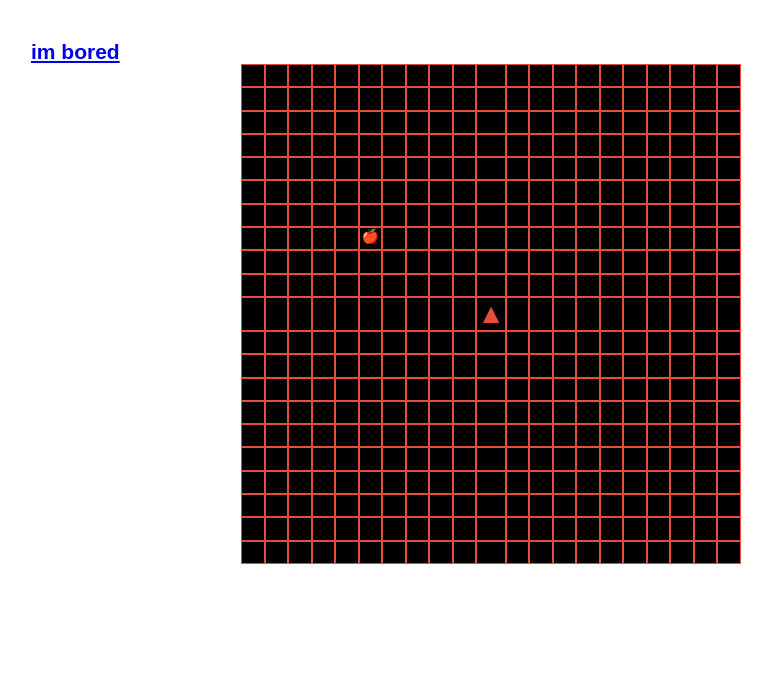
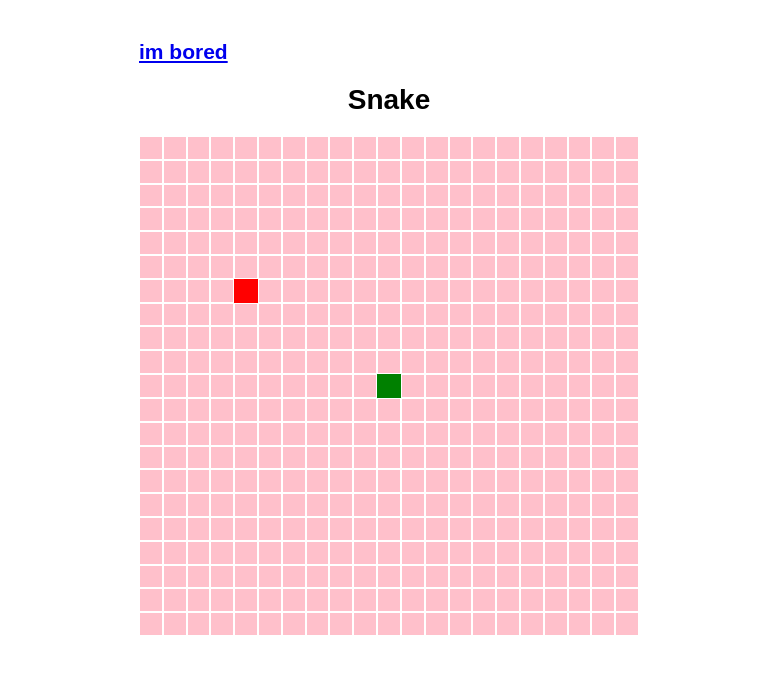
Before and after one commit to tassavarat/im_bored, a React (Create React App) app: page /snake in a window 1280 px wide. Shown: the top 674 px of the page, without its empty margins (41-813 px from the left). Built offline with nearby package versions, Linux system fonts and the light colour scheme.

Commit message:
Refactoring code, Adding positioned snake head and food in grid

```diff
--- a/src/snake/snake.css
+++ b/src/snake/snake.css
@@ -1,210 +1,34 @@
-/*
 .game {
   display: flex;
-  flex-direction: column;
-  justify-content:center;
   align-items: center;
 }
 
-.wrapper {
-  display: flex;
-  justify-content:center;
-  align-items: center;
+.wrapper h1 {
+  text-align: center;
 }
 
-.grid {
-  width:300px;
-  height:300px;
+.wrapper {
+ display: flex;
+ justify-content: center;
+ flex-direction: column;
+ }
+
+ .grid {
+  width: 500px;
+  height: 500px;
   display: grid;
+  background: pink;
   grid-template-columns: repeat(21, 1fr);
-  grid-template-rows: repeat(21, 1fr);
-  background: white;
 }
 
 .cell {
-  display: inline-block;
-}
-
-.cell-border{
-  border: 0.5px solid #e74c3c;
-}
-*/
-body {
-  width: 80vw;
-  height: 80vh;
-}
-
-h1,h2,h3,h4,h5,h6 {
-  margin:0;
-  padding:0;
-  display: inline-block;
-}
-
-.game {
-  display: flex;
-  flex-direction: column;
-  justify-content:center;
-  align-items: center;
-}
-
-.info {
-  display: inline-block;
-}
-
-.info div {
-  display: inline-block;
-}
-
-.show-grid {
-  padding: 2px;
-}
-
-.score {
-  padding: 2px;
-}
-
-.timer {
-  width: 140px;
-  padding:2px;
-  margin-top: 5px;
-  background-color: #8e44ad;
-  display:flex;
-  color: white;
-}
-.timer span {
-  padding: 4px;
-}
-
-
-.wrapper {
-  display: flex;
-  justify-content:center;
-  align-items: center;
-}
-
-.grid {
-  width:500px;
-  height:500px;
-  display: grid;
-  grid-template-columns: repeat(21, 1fr);
-  grid-template-rows: repeat(21, 1fr);
-  grid-gap: 0;
-  background: black;
-}
-
-.control-panel {
-  margin-left: 10px;
-  display: flex;
-  flex-direction: column;
-  align-items: center;
-}
-
-.control-panel > button:last-child {
-  margin-top: 10px;
-  font-size: 1.2em;
-}
-
-.left-right {
-  width: 100%;
-  display: flex;
-  justify-content: space-between;
-  margin:15px;
-}
-
-.cell {
-  display: inline-block;
-}
-
-.cell-border{
-  border: 1px solid #e74c3c;
+  border: 0.3px solid white;
 }
 
 .food {
-  background: none;
+  background-color: red;
 }
 
-.food:after {
-  content: '🍎';
-  text-align: center;
-  display: block;
+.snakeHead {
+  background-color: green;
 }
-
-.head {
-  background: none;
-  color: #e74c3c;
-  font-weight:800;
-  font-size: 2em;
-}
-
-.tail, .food {
-/*   font-size: 1em; */
-}
-
-.head:after {
-  display: block;
-  text-align: center;
-}
-
-.head-up:after {
-  display: block;
-  text-align: center;
-  content: '▲';
-}
-
-.head-left:after {
-  display: block;
-  text-align: center;
-  content: '◀';
-}
-
-.head-right:after {
-  display: block;
-  text-align: center;
-  content: '▶';
-}
-
-.head-down:after {
-  display: block;
-  text-align: center;
-  content: '▼';
-}
-
-
-@keyframes anim-tail {
-  from {background-color: #e74c3c;}
-  to {background-color: yellow;}
-}
-
-.tail {
-  background: #e74c3c;
-  border: 1px none blue;
-  animation-name: anim-tail;
-  animation-duration: 4s;
-  animation-iteration-count: infinite;
-  animation-direction: alternate;
-}
-
-.tail:after {
-  display:block;
-  text-align: center;
-}
-
-
-
-@keyframes anim-lost {
-  from {color: white;}
-  to {color: yellow;}
-}
-
-.game-lost {
-  animation-name: anim-lost;
-  animation-duration: 2s;
-  animation-iteration-count: infinite;
-  animation-direction: alternate;
-  padding: 2px;
-  border-radius: 5px;
-  color: white;
-  font-size: 2em;
-  font-family: Noto Sans, sans-serif;
-  width: 200px;
-}
--- a/src/snake/snake.js
+++ b/src/snake/snake.js
@@ -1,78 +1,18 @@
-import React, { useReducer, useState, useRef, useEffect } from 'react';
+import React from 'react';
 import './snake.css';
-const random = require('./random');
 
-function useInterval (callback, delay) {
-  const savedCallback = useRef();
+function random (min, max, array) {
+  min = Math.ceil(min) + 1;
+  max = Math.floor(max);
 
-  useEffect(() => {
-    savedCallback.current = callback;
-  });
-
-  useEffect(() => {
-    function tick () {
-      savedCallback.current();
+  while (true) {
+    const num = Math.floor(Math.random() * (max - min)) + min;
+    if (!array) return num;
+    if (!array.includes(num)) return num;
   }
-    const id = setInterval(tick, delay);
-    return () => clearInterval(id);
-  }, [delay]);
-}
-
-function Timer ({ pause }) {
-  const [hour, setHours] = useState(0);
-  const [minute, setMinutes] = useState(0);
-  const [second, setSeconds] = useState(0);
-
-  const toTime = (time) => ('0' + time).slice(-2);
-  const resetRef = useRef();
-  // Trick to Intialize countRef.current on first render only.
-  resetRef.current = resetRef.current || false;
-  useEffect(() => {
-    if (resetRef.current === true) {
-      setSeconds(0);
-    }
-  });
-
-  useInterval(() => {
-    if (pause) {
-      resetRef.current = true;
-      return;
-    }
-    resetRef.current = false;
-    setSeconds(second + 1);
-  }, pause ? null : 1000);
-
-  useInterval(() => {
-    if (pause) {
-      resetRef.current = true;
-      return;
-    }
-    resetRef.current = false;
-    setSeconds(0);
-    setMinutes(minute + 1);
-  }, pause ? null : 1000 * 60);
-
-  useInterval(() => {
-    if (pause) {
-      resetRef.current = true;
-      return;
-    }
-    setSeconds(0);
-    setMinutes(0);
-    setHours(hour + 1);
-  }, pause ? null : 1000 * 60 * 60);
-
-  return (
-    <div className='timer'>
-      <span>TIME:</span> <span>{toTime(hour)}:</span>
-      <span>{toTime(minute)}:</span>
-      <span>{toTime(second)}</span>
-    </div>
-  );
 }
 
 function initGrid (size) {
-  // const grid = Array.from(Array(size), () => Array(size).fill('x'));
   const grid = [];
   for (let row = 0; row < size; ++row) {
     const cols = [];
@@ -93,17 +33,6 @@ function initState () {
   const max = size - 1;
   const grid = initGrid(size);
 
-  /*
-  grid[min].fill('x');
-  for (let i = 1; i < size; ++i) {
-    grid[i][min] = 'x';
-    grid[i][max] = 'x';
-  }
-  grid[max].fill('x');
-  grid[max / 2][max / 2] = '#';
-  grid[random(min, max)][random(min, max)] = '*';
-  */
-
   return {
     grid,
     snake: {
@@ -116,163 +45,42 @@ function initState () {
     food: {
       row: random(min, max),
       col: random(min, max)
-    },
-    showGrid: true,
-    inprogress: false
+    }
   };
 }
 
-const reducer = (state, action) => {
-  switch (action.type) {
-    case 'game_lost':
-      return {
-        ...state,
-        showGrid: state.showGrid,
-        lost: true,
-        message: 'Press <space> or touch/click to start the game',
-        inprogress: false
-      };
-    case 'update':
-      // console.log('update state', action.newState);
-      return {
-        ...state,
-        ...action.newstate
-      };
-    case 'toggle_grid':
-      return {
-        ...state,
-        showGrid: !state.showGrid
-      };
-    case 'restart':
-      const newState = {
-        ...state,
-        message: 'Game in progress ☝',
-        inprogress: true,
-        lost: false,
-        snake: {
-          ...state.snake,
-          head: {
-            row: Math.floor(random() * 5),
-            col: Math.floor(random() * 5)
-          },
-          tail: []
+function displayGrid () {
+  const state = initState();
+  const cellStyle = (cell) => {
+    let style = 'cell';
+    if ((cell.row === state.food.row) && (cell.col === state.food.col)) {
+      style = 'food';
+    } else if ((cell.row === state.snake.head.row) &&
+      (cell.col === state.snake.head.col)) {
+      style = 'snakeHead';
     }
-      };
-      return newState;
-    default: {
-      return state;
-    }
-  }
-};
-
-const Keys = {
-  Space: 32,
-  Left: 37,
-  Up: 38,
-  Right: 39,
-  Down: 40,
-  a: 65,
-  w: 87,
-  s: 83,
-  d: 68
-};
-
-var move = Keys.Up;
-
-function Display () {
-  const [state, dispatch] = useReducer(reducer, initState());
-  let interval = null;
-
-  const cellStyle = (cell) => {
-    const { snake, food, showGrid } = state;
-    let style = 'cell ';
-    if (snake.head.row === cell.row && snake.head.col === cell.col) {
-      style = 'cell head head-up';
-      if (move === Keys.Left) {
-        style = 'cell head head-left';
-      } else if (move === Keys.Up) {
-        style = 'cell head head-up';
-      } else if (move === Keys.Right) {
-        style = 'cell head head-right';
-      } else if (move === Keys.Down) {
-        style = 'cell head head-down';
-      }
-    } else if (food.row === cell.row && food.col === cell.col) {
-      style = 'cell food';
-    } else if (snake.tail.find(t => t.row === cell.row && t.col === cell.col)) {
-      style = 'cell tail';
-    }
-
-    style = showGrid ? style + ' cell-border' : style;
     return style;
   };
-
-  const displayGrid = () => {
-    const { grid } = state;
   return (
-      grid.map((row, i) => {
-        return row.map(cell => {
-          let actorStyle = cellStyle(cell);
+    state.grid.map((row) => {
+      return row.map((cell) => {
+        const st = cellStyle(cell);
         return (
           <div
-              key={cell.row + cell.col}
-              className={actorStyle}
+            className={st}
+            key={row + cell.col}
           />
         );
       });
     })
   );
-  };
-
-  useEffect(() => {
-    GameLoop();
-  }, []);
-
-  const useTimeout = (fctn, time) => {
-    interval = setTimeout(fctn, time);
-  };
-
-  const GameLoop = () => {
-    let moveX = 0;
-    let moveY = -1;
-
-    if (move === Keys.Left) {
-      moveX = -1;
-      moveY = 0;
-    } else if (move === Keys.Right) {
-      moveX = 1;
-      moveY = 0;
-    } else if (move === Keys.Up) {
-      moveX = 0;
-      moveY = -1;
-    } else if (move === Keys.Down) {
-      moveX = 0;
-      moveY = 1;
 }
 
-    const nextState = {
-      snake: {
-        ...state.snake,
-        head: {
-          row: state.snake.head.row + moveY,
-          col: state.snake.head.col + moveX
-        }
-      },
-      food: 1
-    };
-
-    dispatch({
-      type: 'update',
-      newState: nextState
-    });
-
-    clearTimeout(interval);
-    useTimeout(GameLoop, 1000 / 6);
-  };
-
+function Display () {
   return (
     <div className='game'>
       <div className='wrapper'>
+        <h1> Snake </h1>
         <div className='grid'>
           {displayGrid()}
         </div>
```
Lines whose indentation alone changed are shown as unchanged.
